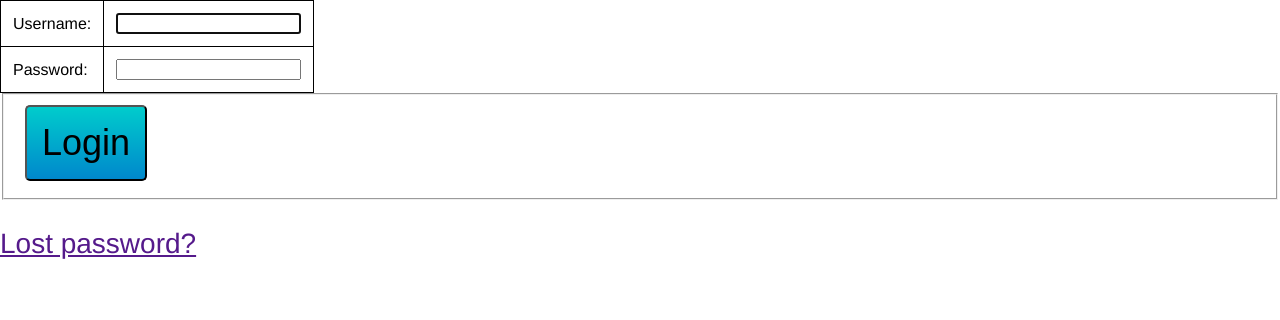
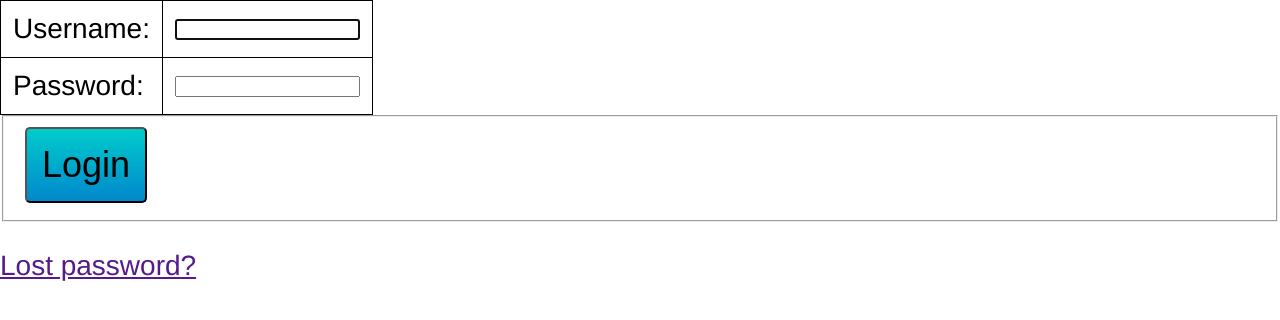
Before and after one commit to wolfmuel/hcpi, a Django app: page /accounts/login/ in a window 1280 px wide. Shown: the top 320 px of the page. Run offline with Django 3.2, Linux system fonts and the light colour scheme.

Commit message:
changed login page

```diff
--- a/hhs/templates/hhs/login.html
+++ b/hhs/templates/hhs/login.html
@@ -6,6 +6,8 @@
 		  border: 1px solid black;
 		  border-collapse: collapse;
 		  padding: 12px;
+	          font-family: Helvetica;
+	          font-size: 28px;
 	  }
 	  body {
 	      font-family: Helvetica;
```
